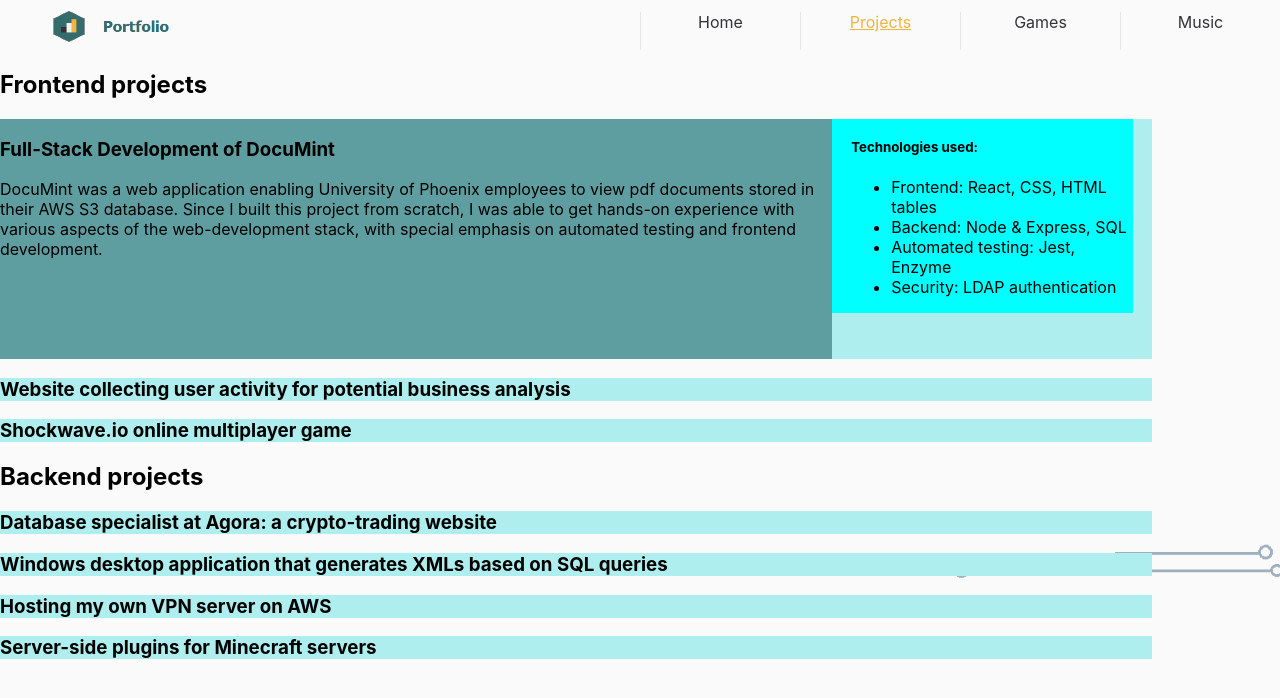
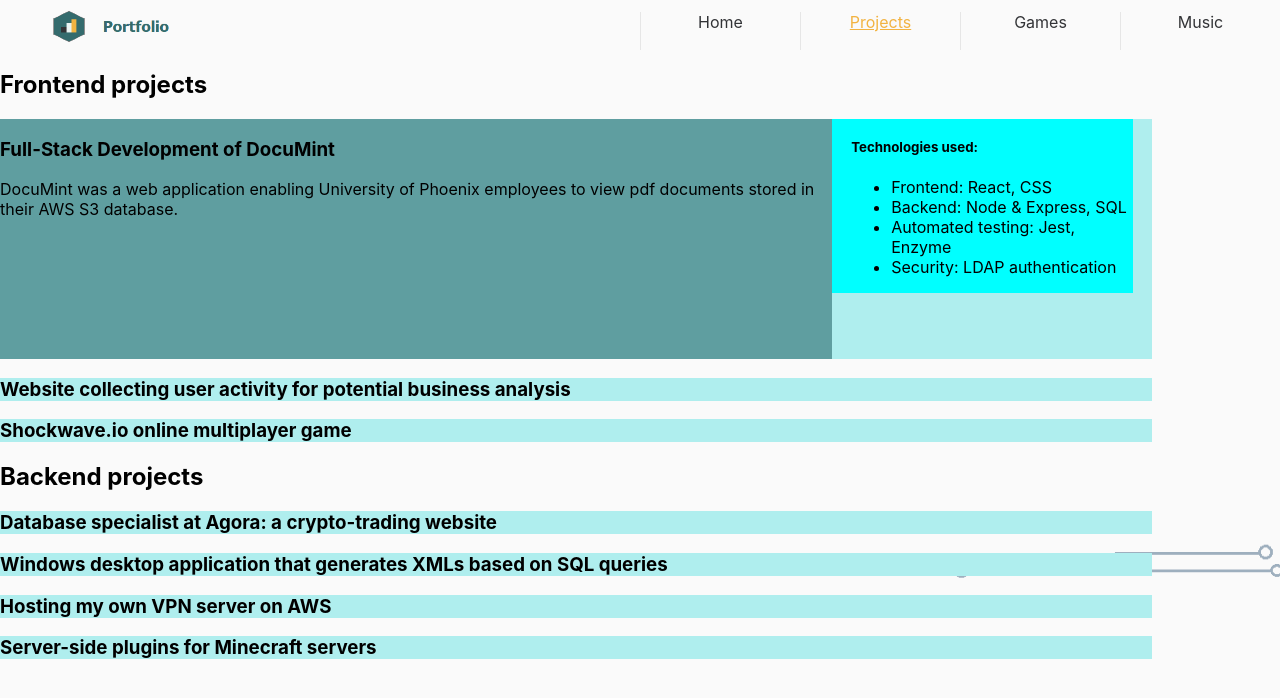
Before and after one commit to Teggoon/Personal-Portfolio, a React (Create React App) app: page /projects in a window 1280 px wide. Shown: the top 698 px of the page. Built offline with nearby package versions, Linux system fonts and the light colour scheme.

Commit message:
put technologies list for each project into projectcomponent

```diff
--- a/src/components/ProjectTabComponent.js
+++ b/src/components/ProjectTabComponent.js
@@ -1,4 +1,4 @@
-const ProjectTabComponent = ({title, description}) => {
+const ProjectTabComponent = ({title, description, technologies}) => {
     return (
         <div className="project-description-container">
                 <div className="columns-side-by-side">
@@ -10,10 +10,9 @@
                     <div className="technologies-used-container">
                         <h5>Technologies used: </h5>
                         <ul>
-                            <li>Frontend: React, CSS, HTML tables</li>
-                            <li>Backend: Node & Express, SQL</li>
-                            <li>Automated testing: Jest, Enzyme</li>
-                            <li>Security: LDAP authentication</li>
+                            {technologies.map((technology, index) => {
+                                return <li key={index}>{technology}</li>
+                            })}
                         </ul>
                     </div>
                 </div>
--- a/src/components/ProjectsPage.js
+++ b/src/components/ProjectsPage.js
@@ -7,11 +7,13 @@
             <ProjectTabComponent
             title="Full-Stack Development of DocuMint"
             description="DocuMint was a web application enabling University of Phoenix
-            employees to view pdf documents stored in their AWS S3 database. Since I built this
-            project from scratch, I was able to get hands-on experience with various aspects of
-            the web-development stack, with special emphasis on automated testing and frontend
-            development.
-            "
+            employees to view pdf documents stored in their AWS S3 database."
+            technologies={
+                ["Frontend: React, CSS",
+                "Backend: Node & Express, SQL",
+                "Automated testing: Jest, Enzyme",
+                "Security: LDAP authentication"
+                ]}
             />
 
             <div className="project-description-container">
```
